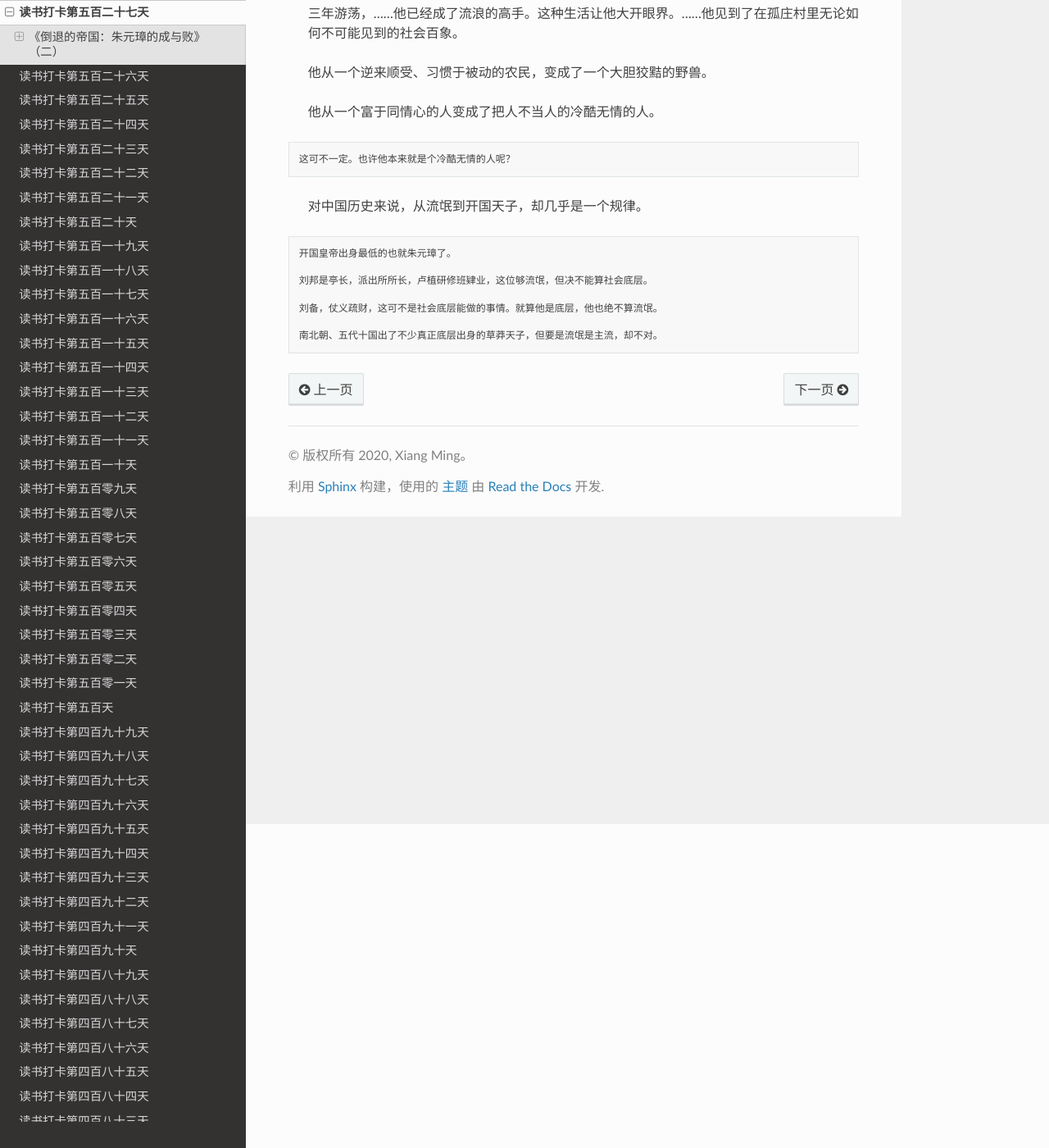
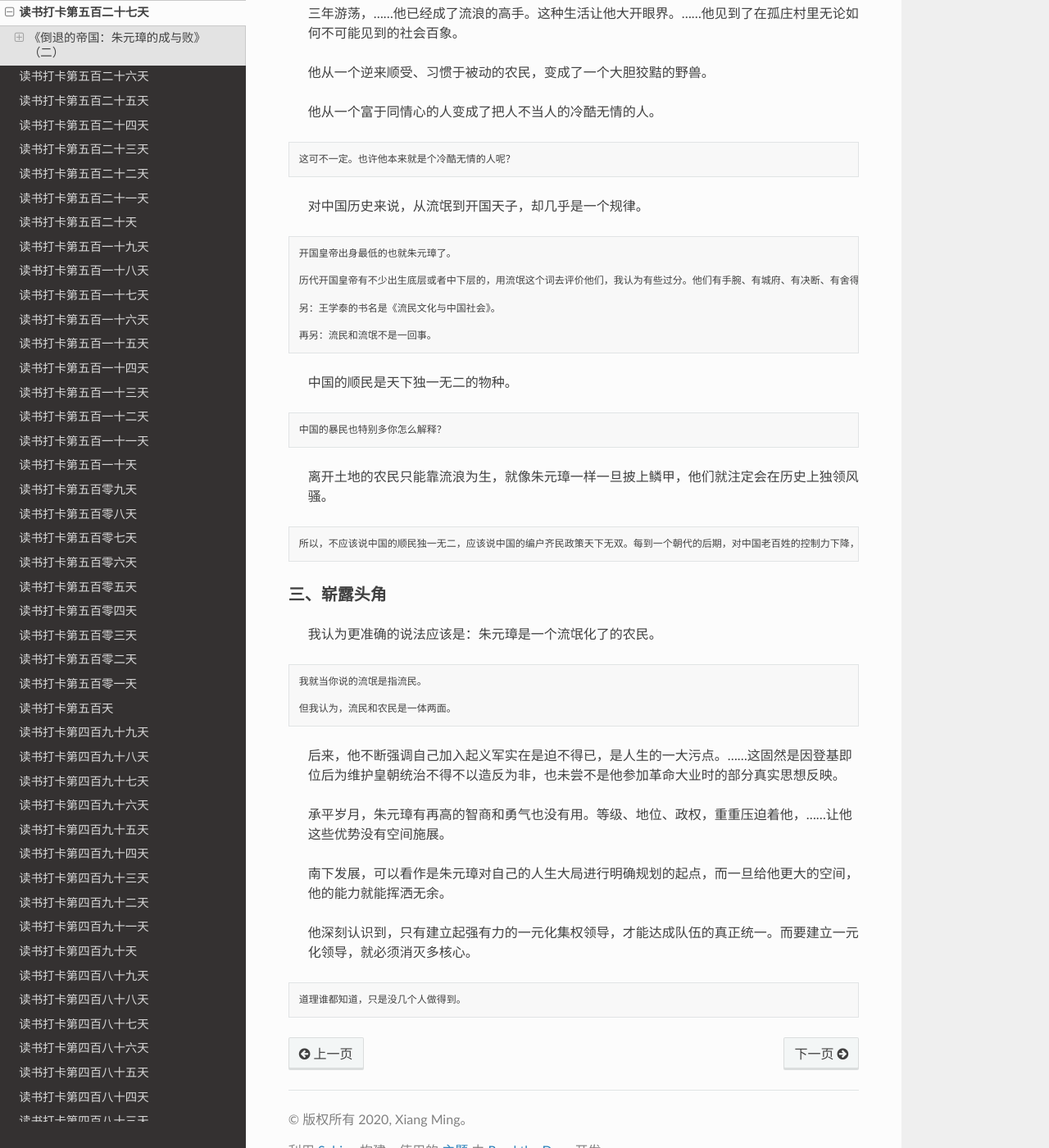
Before and after one commit to xiangming1975/reading, a Sphinx documentation site: the page built from source/2022-02-02.md, in a window 1280 px wide and 1400 px high, scrolled down 395 px. Shown: the whole window at 82% size. Built offline with Sphinx 7.4.7 and the Read the Docs theme 2.0.0, drawn with Linux system fonts in a browser that asks for light colours.

Commit message:
2022-02-03

````diff
--- a/source/2022-02-02.md
+++ b/source/2022-02-02.md
@@ -18,10 +18,35 @@
 ```
 开国皇帝出身最低的也就朱元璋了。
 
-刘邦是亭长，派出所所长，卢植研修班肄业，这位够流氓，但决不能算社会底层。
+历代开国皇帝有不少出生底层或者中下层的，用流氓这个词去评价他们，我认为有些过分。他们有手腕、有城府、有决断、有舍得……不管怎么评价，都应该给他们一个正面的、至少中性的评语，流氓这个词太负面了。
 
-刘备，仗义疏财，这可不是社会底层能做的事情。就算他是底层，他也绝不算流氓。
+另：王学泰的书名是《流民文化与中国社会》。
 
-南北朝、五代十国出了不少真正底层出身的草莽天子，但要是流氓是主流，却不对。
+再另：流民和流氓不是一回事。
 ```
->
+> 中国的顺民是天下独一无二的物种。
+```
+中国的暴民也特别多你怎么解释？
+```
+> 离开土地的农民只能靠流浪为生，就像朱元璋一样一旦披上鳞甲，他们就注定会在历史上独领风骚。
+```
+所以，不应该说中国的顺民独一无二，应该说中国的编户齐民政策天下无双。每到一个朝代的后期，对中国老百姓的控制力下降，老百姓就会搅乱天下。
+```
+### 三、崭露头角
+
+> 我认为更准确的说法应该是：朱元璋是一个流氓化了的农民。
+```
+我就当你说的流氓是指流民。
+
+但我认为，流民和农民是一体两面。
+```
+> 后来，他不断强调自己加入起义军实在是迫不得已，是人生的一大污点。……这固然是因登基即位后为维护皇朝统治不得不以造反为非，也未尝不是他参加革命大业时的部分真实思想反映。
+
+> 承平岁月，朱元璋有再高的智商和勇气也没有用。等级、地位、政权，重重压迫着他，……让他这些优势没有空间施展。
+
+> 南下发展，可以看作是朱元璋对自己的人生大局进行明确规划的起点，而一旦给他更大的空间，他的能力就能挥洒无余。
+
+> 他深刻认识到，只有建立起强有力的一元化集权领导，才能达成队伍的真正统一。而要建立一元化领导，就必须消灭多核心。
+```
+道理谁都知道，只是没几个人做得到。
+```
````
Also changed, not shown: source/2022-02-03.md (added, +57 -0 lines).
